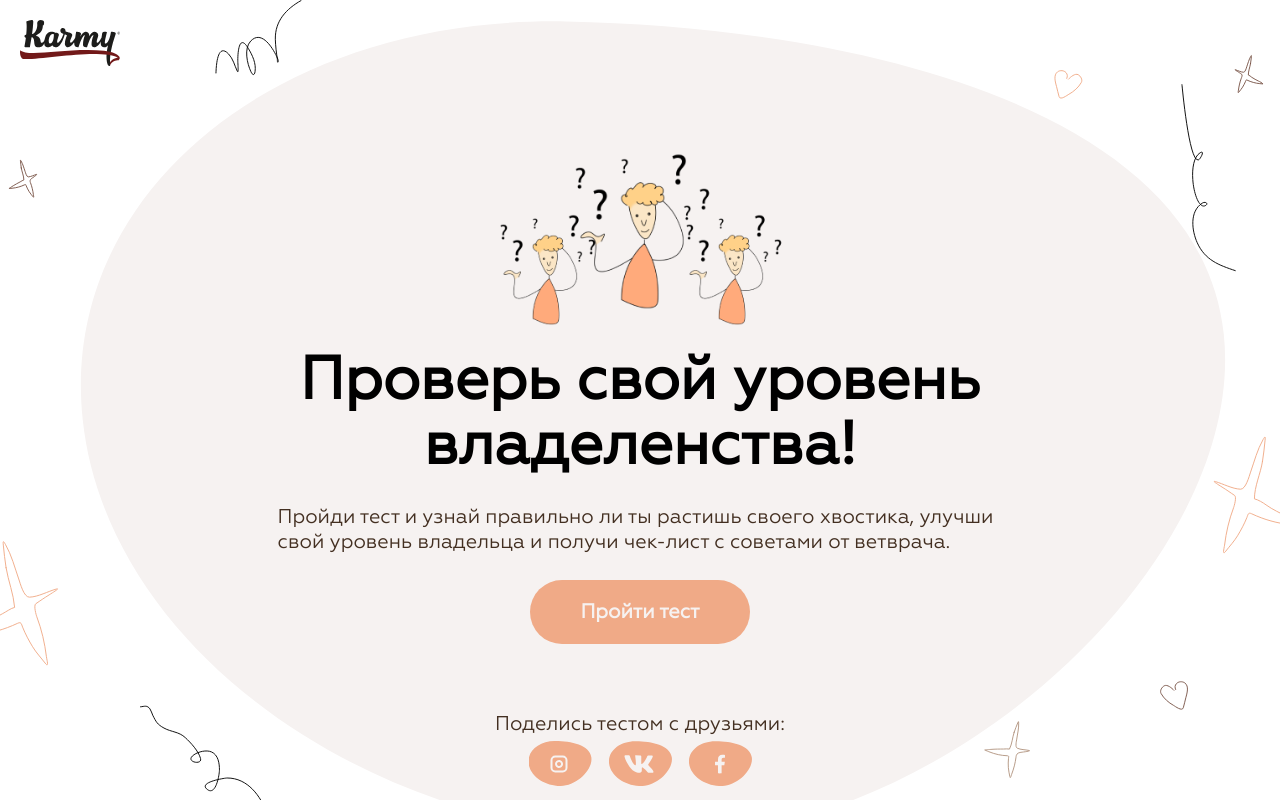
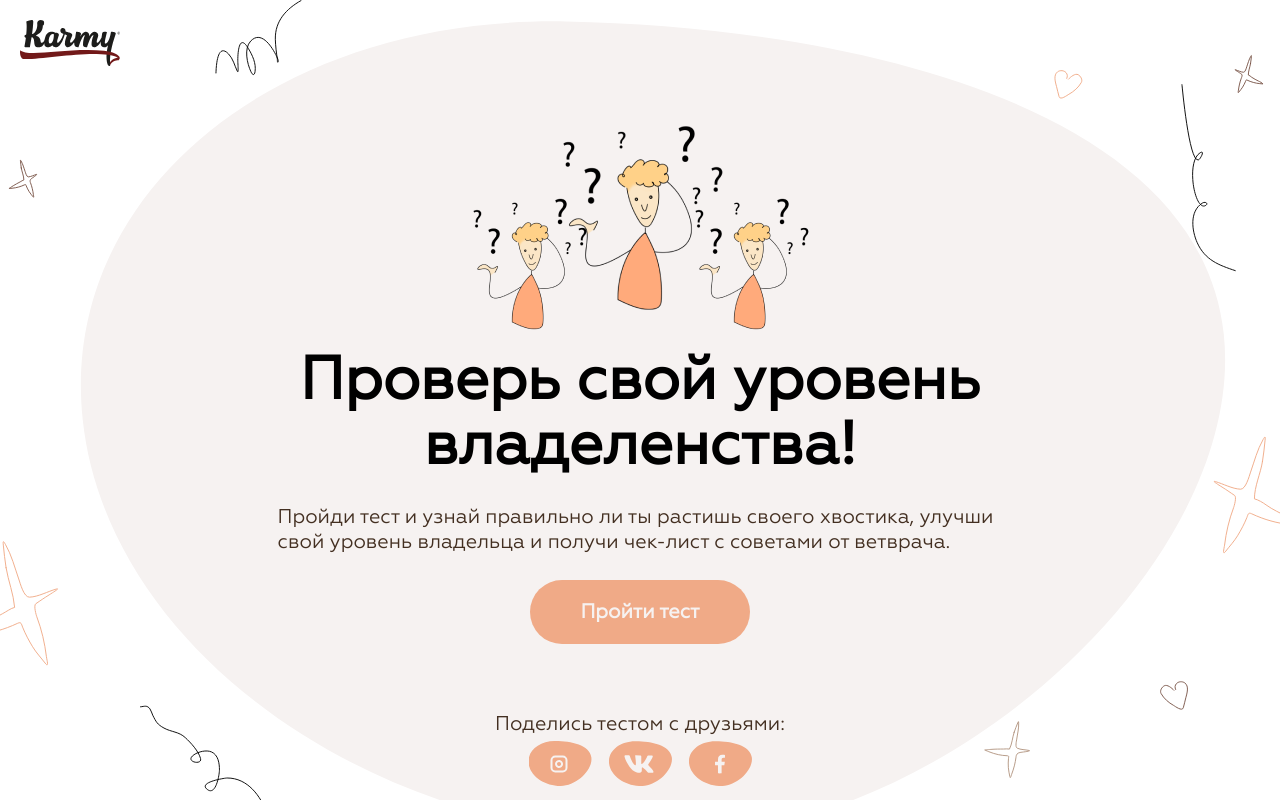
Before and after one commit to fruit765/kviz, a React (Create React App) app: page / in a window 1280 px wide. Built offline with nearby package versions, Linux system fonts and the light colour scheme.

Commit message:
Размер картинки на главной странице

```diff
--- a/src/components/Slide1/Slide1.scss
+++ b/src/components/Slide1/Slide1.scss
@@ -166,8 +166,8 @@
 
                 img {
 
-                    max-width: 424px;
-                    top: -10px;
+                    max-width: 506px;
+                    top: -50px;
                 }
             }
 
```
